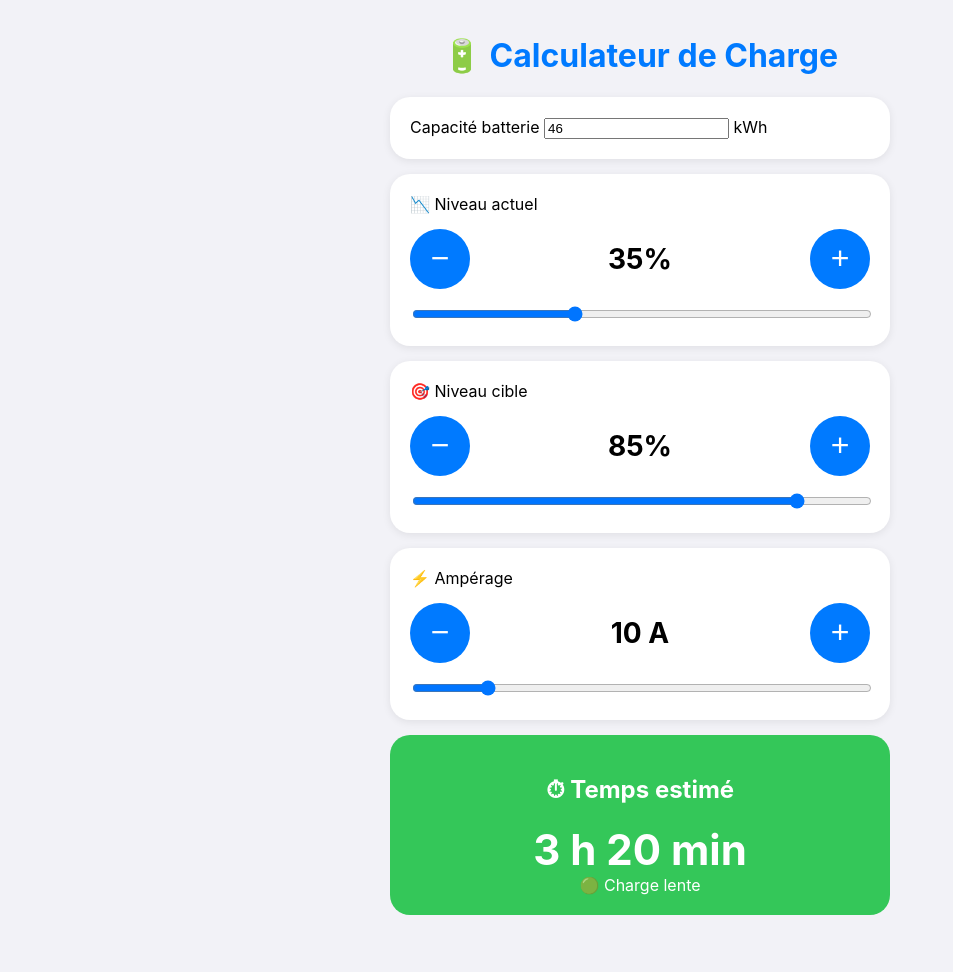
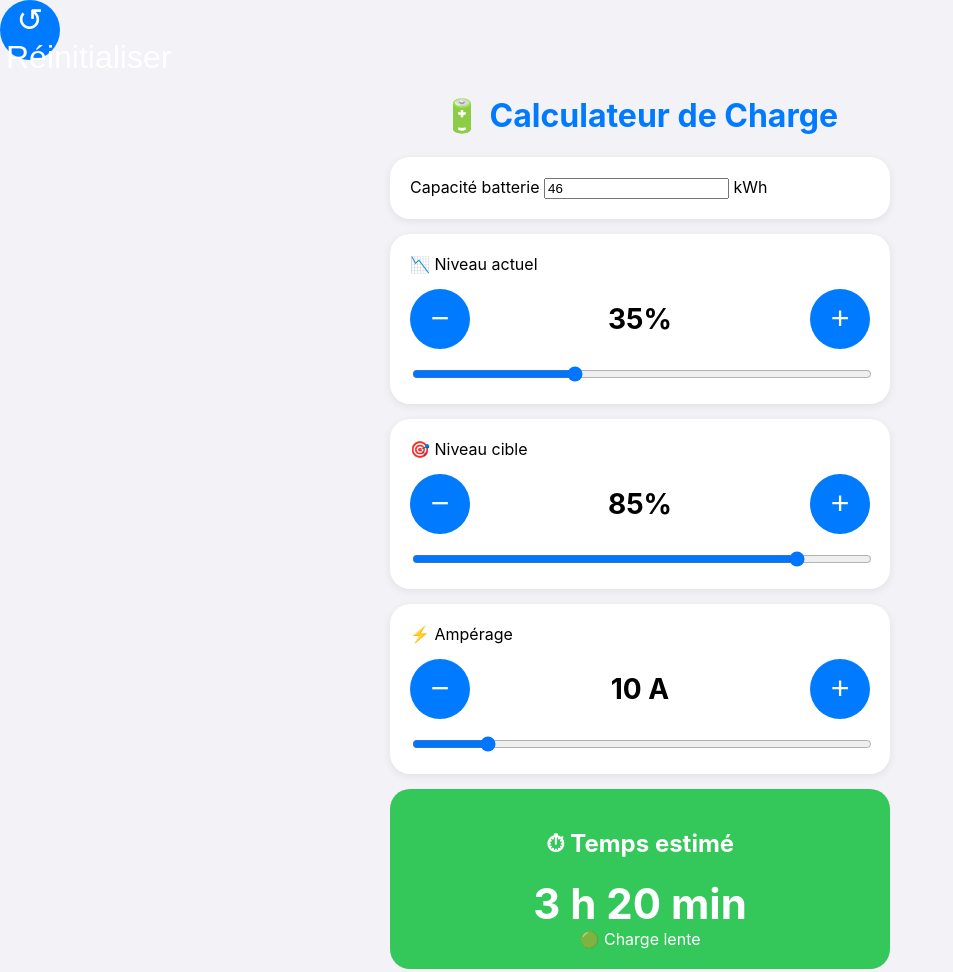
Before and after one commit to totoelect/calculateur-charge, a plain HTML site: page index.html in a window 1280 px wide. Shown: the whole page, without its empty margins (0-953 px from the left). Before the commit the page ends 930 px from the top, so only its background shows below. Drawn offline with Linux system fonts and the light colour scheme.

Commit message:
Add reset button to charge calculator
Added a reset button to the charge calculator.

```diff
--- a/index.html
+++ b/index.html
@@ -1,3 +1,7 @@
+<button class="reset-btn" onclick="resetApp()">
+↺ Réinitialiser
+</button>
+
 <!DOCTYPE html>
 <html lang="fr">
 <head>
```
